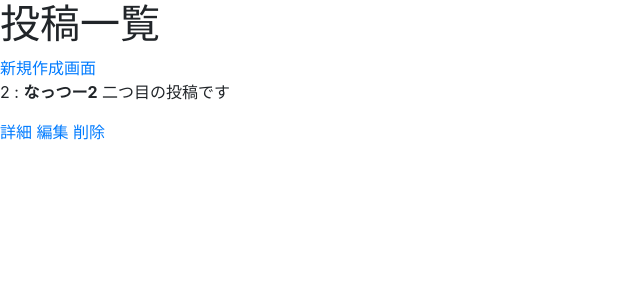
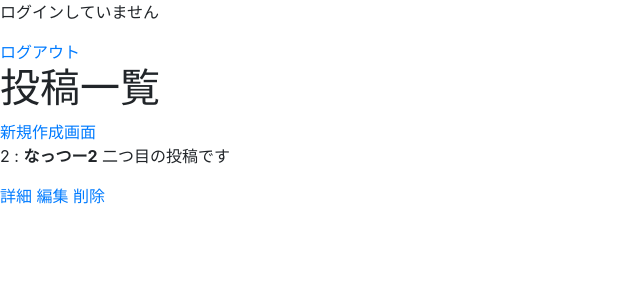
Before and after one commit to hoshiyanatsu/geektwitter, a Flask app: page / in a window 1280 px wide. Shown: the part 56-356 px from the top of the page, without its empty margins (0-640 px from the left). Run offline with Flask 3, Linux system fonts and the light colour scheme.

Commit message:
can logout in index

```diff
--- a/templates/index.html
+++ b/templates/index.html
@@ -1,5 +1,11 @@
 {% extends "layout.html" %}
 {% block content %}
+    {% if current_user.is_authenticated %}
+        <p>ログイン中のアカウント: {{ current_user.username }}</p>
+    {% else %}
+        <p>ログインしていません</p>
+    {% endif %}
+    <a href="/logout">ログアウト</a>
     <h1>投稿一覧</h1>
     <a href="/new">新規作成画面</a>
     {% for post in posts %}
--- a/templates/login.html
+++ b/templates/login.html
@@ -9,5 +9,6 @@
     <input type="submit" value="ログイン">
 </form>
 <a href="/signup">サインアップ</a>
+<a href="/">投稿一覧</a>
 
 {% endblock %}
```
Also changed, not shown: instance/test.db, model.py (added).
